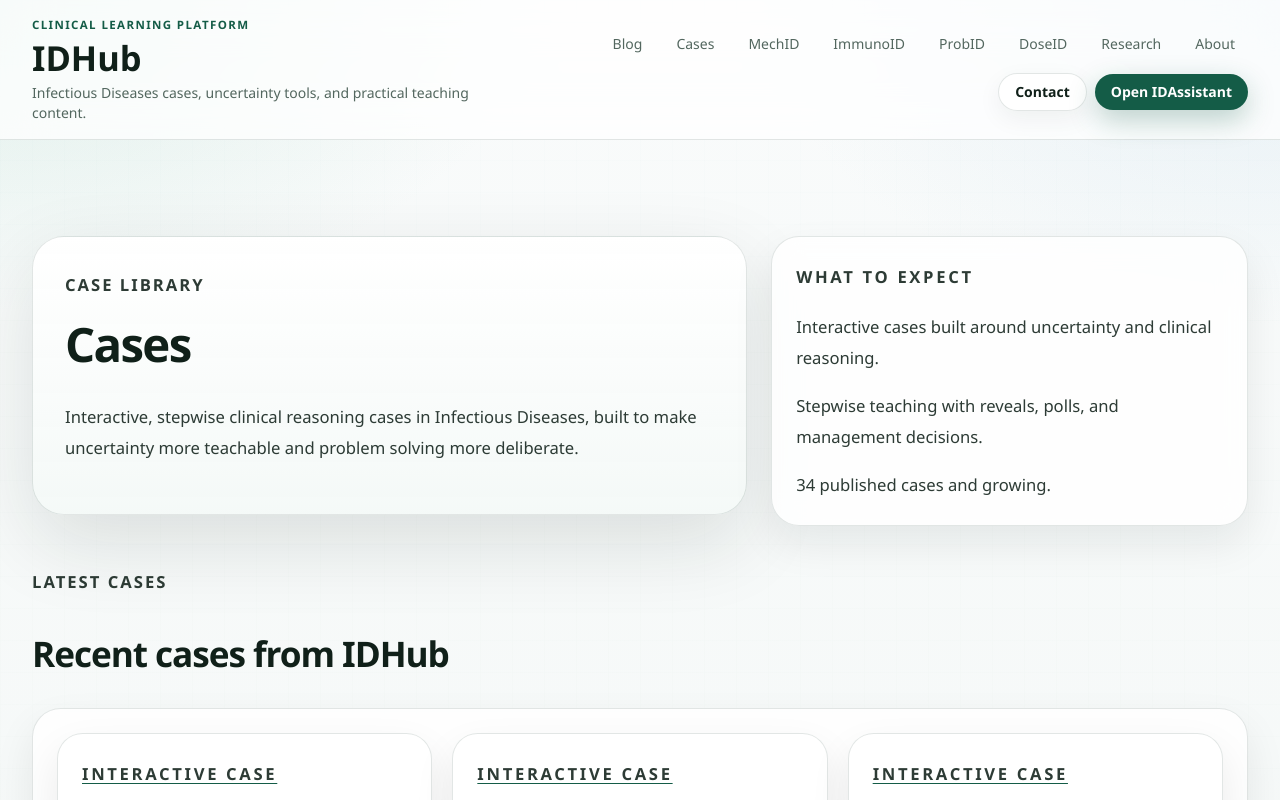
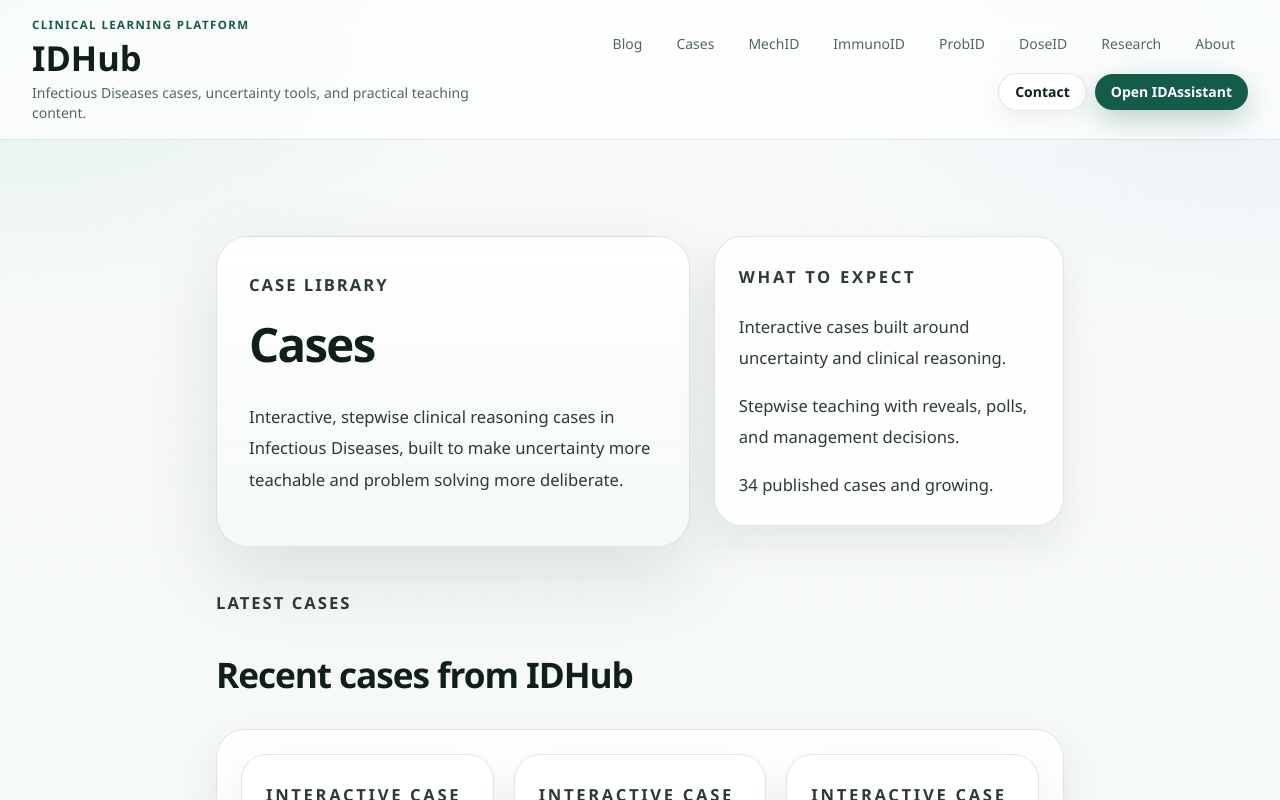
Before and after one commit to alvarojg11/IDHub, a Next.js app: page /cases in a window 1280 px wide. Shown: the top 800 px of the page. Built offline with nearby package versions, Linux system fonts and the light colour scheme; no server answers.

Commit message:
case page

```diff
--- a/app/cases/page.tsx
+++ b/app/cases/page.tsx
@@ -56,9 +56,8 @@
   const hasNext = currentPage < totalPages;
 
   return (
-    <section className="relative left-1/2 w-screen -translate-x-1/2 px-4 py-10 sm:px-6 lg:px-8">
-      <div className="mx-auto max-w-[90rem]">
-        <header className="grid gap-6 lg:grid-cols-[minmax(0,1.2fr)_minmax(300px,0.8fr)] lg:items-start">
+    <section className="mx-auto max-w-6xl px-2 py-10 sm:px-4">
+      <header className="grid gap-6 lg:grid-cols-[minmax(0,1.15fr)_minmax(280px,0.85fr)] lg:items-start">
         <div className="idhub-panel-strong rounded-[2rem] px-6 py-8 sm:px-8">
           <p className="idhub-kicker">Case Library</p>
           <h1 className="mt-3 text-5xl font-semibold text-[var(--foreground)] sm:text-6xl">
@@ -107,9 +106,7 @@
                     <h3 className="mt-4 text-3xl font-semibold text-[var(--foreground)] transition group-hover:text-[var(--primary)]">
                       {c.title}
                     </h3>
-                      <p className="mt-4 text-sm leading-7 text-[var(--muted)]">
-                        {c.description}
-                      </p>
+                    <p className="mt-4 text-sm leading-7 text-[var(--muted)]">{c.description}</p>
                     <span className="mt-auto pt-8 text-sm font-semibold text-[var(--primary)]">
                       Open case
                     </span>
@@ -148,7 +145,6 @@
           </div>
         </section>
       ) : null}
-      </div>
     </section>
   );
 }
```
Lines whose indentation alone changed are shown as unchanged.
